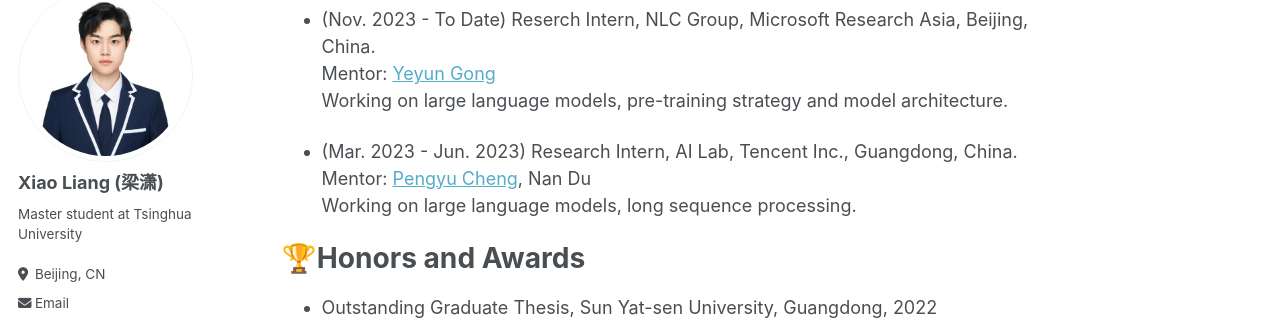
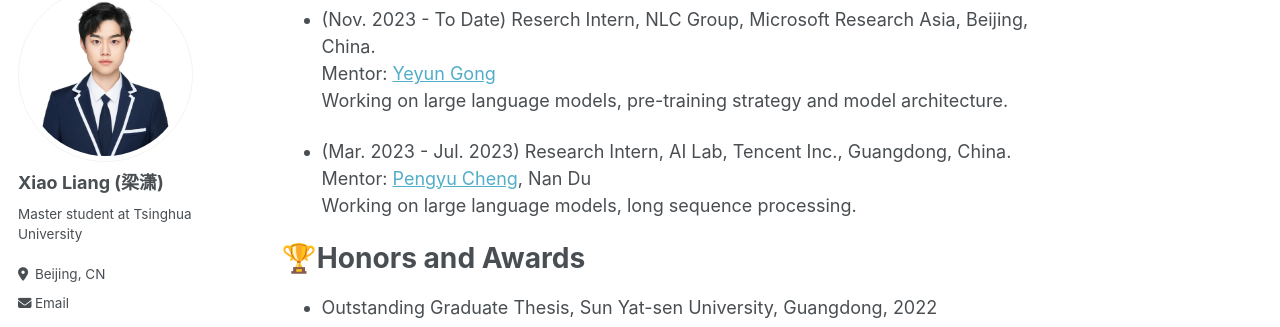
Before and after one commit to MasterVito/MasterVito.github.io, a Jekyll site: the page built from _pages/about.md, in a window 1280 px wide and 900 px high, scrolled down 1577 px. Shown: the part 119-446 px from the top of the window. Built offline with Jekyll 4.4.1, drawn with Linux system fonts in a browser that asks for light colours; some web fonts are replaced.

Commit message:
init_version

```diff
--- a/_pages/about.md
+++ b/_pages/about.md
@@ -121,7 +121,7 @@ I am excited to apply for Fall 2025 Ph.D. programs and investigate potential col
 <br> Mentor: [Yeyun Gong](https://www.microsoft.com/en-us/research/people/yegong/)
 <br> Working on large language models, pre-training strategy and model architecture.
 
-- (Mar. 2023 - Jun. 2023) Research Intern, AI Lab, Tencent Inc., Guangdong, China.
+- (Mar. 2023 - Jul. 2023) Research Intern, AI Lab, Tencent Inc., Guangdong, China.
 <br> Mentor: [Pengyu Cheng](https://linear95.github.io/), Nan Du
 <br> Working on large language models, long sequence processing.
 
```
